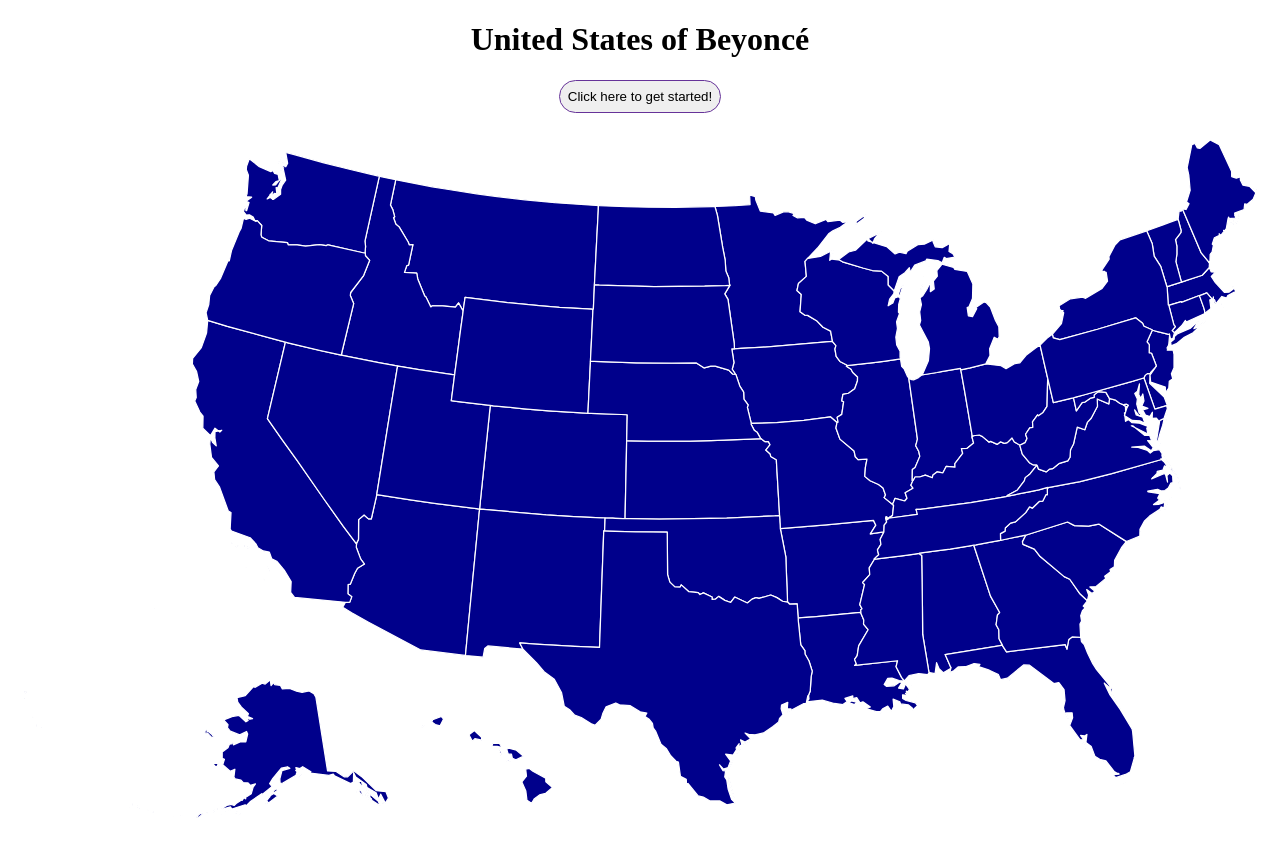
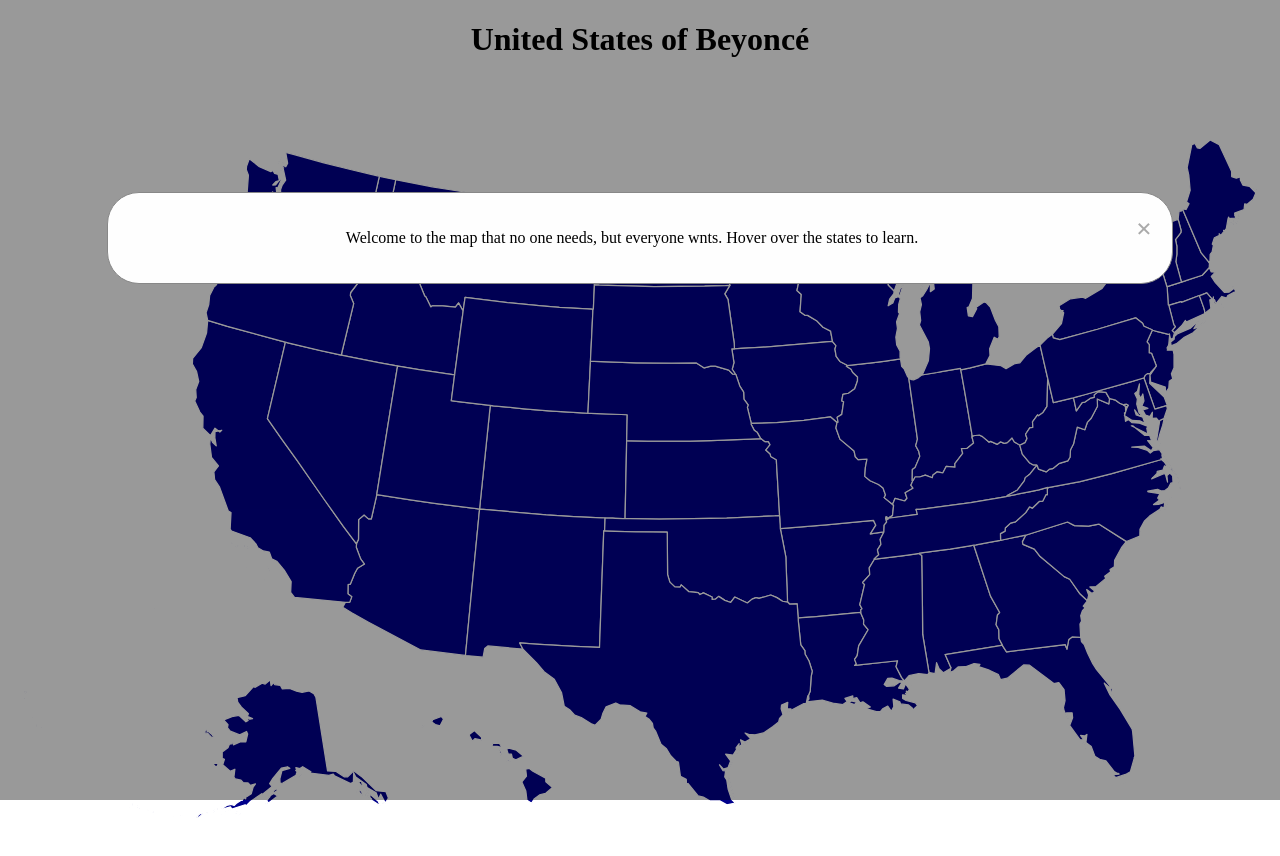
Before and after one commit to musicjoeyoung/us-bey, a plain HTML site: page index.html in a window 1280 px wide. Drawn offline with Linux system fonts and the light colour scheme.

Commit message:
modal; automatic click

```diff
--- a/index.html
+++ b/index.html
@@ -17,7 +17,19 @@
 
   <body class="body">
     <h1>United States of Beyoncé</h1>
-    <button onclick="instructions()">Click here to get started!</button>
+    <!-- <button onclick="instructions()">FIRST, click here to get started!</button> -->
+
+    <button id="myBtn">Open Modal</button>
+
+    <div id="myModal" class="modal">
+      <div class="modal-content">
+        <span class="close">&times;</span>
+        <p>
+          Welcome to the map that no one needs, but everyone wnts. Hover over
+          the states to learn.
+        </p>
+      </div>
+    </div>
     <div id="details-box"></div>
 
     <svg
--- a/script.js
+++ b/script.js
@@ -2,10 +2,6 @@ let detailsBox = document.getElementById("details-box");
 
 const audio = new Audio("This-Ain't-Texas.mp3");
 const audioTX = new Audio("That's-Texas.mp3");
-
-const instructions = () => {
-  alert("Now you can hover over the states--have your volume up!");
-};
 
 document.addEventListener("mouseover", function (e) {
   if (e.target.tagName.toLowerCase() === "path") {
@@ -40,3 +36,26 @@ audioTX.isPlaying = false;
 
 audio.onended = () => (audio.isPlaying = false);
 audioTX.onended = () => (audioTX.isPlaying = false);
+
+let modal = document.getElementById("myModal");
+
+let btn = document.getElementById("myBtn");
+
+let span = document.getElementsByClassName("close")[0];
+
+btn.onclick = function () {
+  modal.style.display = "block";
+};
+
+window.onload = function () {
+  btn.click();
+};
+span.onclick = function () {
+  modal.style.display = "none";
+};
+
+window.onclick = function (event) {
+  if (event.target == modal) {
+    modal.style.display = "none";
+  }
+};
--- a/styles.css
+++ b/styles.css
@@ -49,8 +49,49 @@ path:hover {
   position: absolute;
 }
 
+@media screen and (max-width: 600px) {
+  #details-box {
+    top: 30rem;
+    left: 50%;
+  }
+}
+
 button {
-  border: 1px solid rebeccapurple;
-  padding: 0.5rem;
+  visibility: hidden;
+}
+
+.modal {
+  display: none;
+  position: fixed;
+  z-index: 1;
+  left: 0;
+  top: 0;
+  width: 100%;
+  height: 100%;
+  overflow: auto;
+  background-color: rgb(0, 0, 0);
+  background-color: rgba(0, 0, 0, 0.4);
+}
+
+.modal-content {
+  background-color: #fefefe;
+  margin: 15% auto;
+  padding: 20px;
+  border: 1px solid #888;
+  width: 80%;
   border-radius: 2rem;
 }
+
+.close {
+  color: #aaa;
+  float: right;
+  font-size: 28px;
+  font-weight: bold;
+}
+
+.close:hover,
+.close:focus {
+  color: black;
+  text-decoration: none;
+  cursor: pointer;
+}
```
